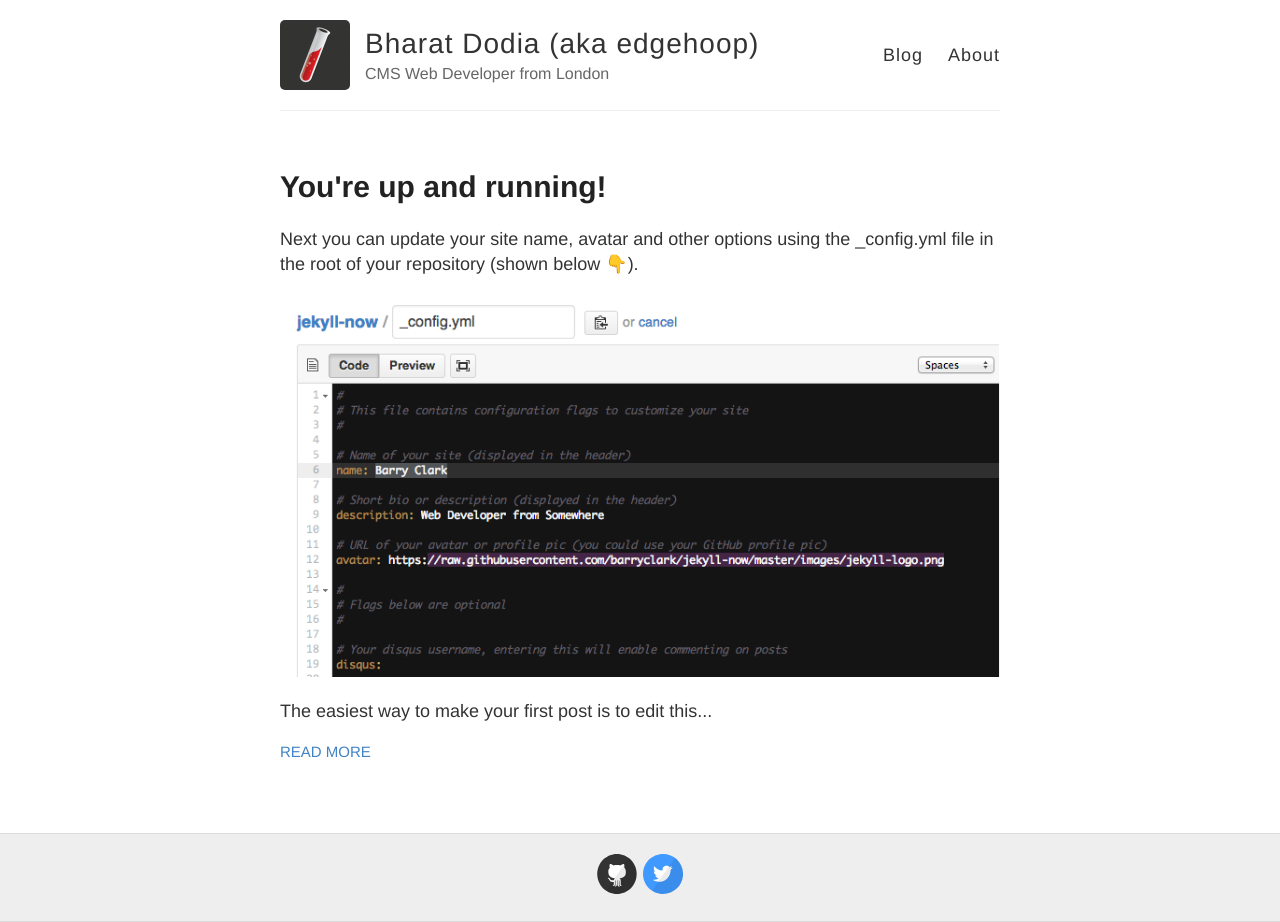
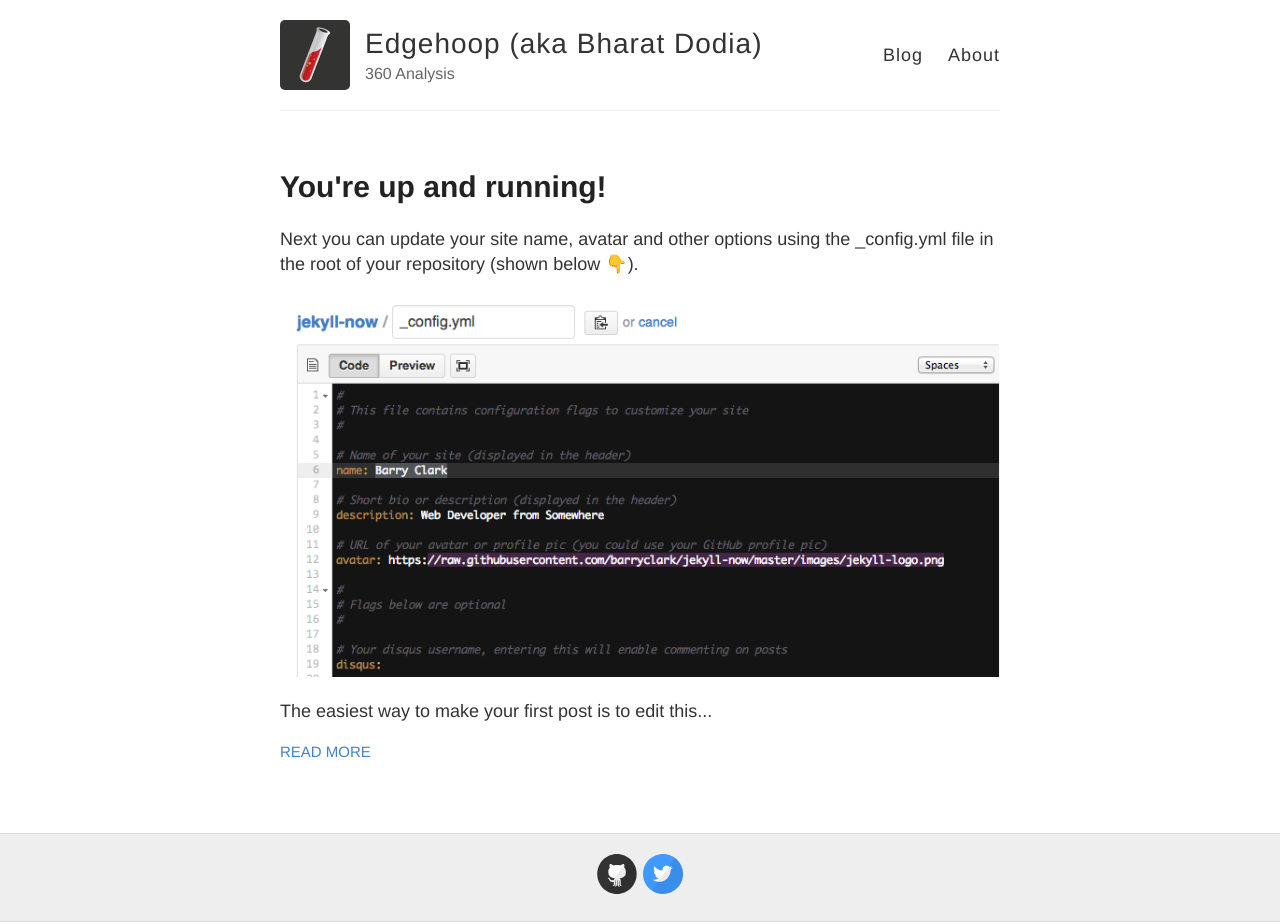
Before and after one commit to bdodia/bdodia.github.io, a Jekyll site: the page built from index.html, in a window 1280 px wide. Built offline with Jekyll 4.4.1, drawn with Linux system fonts in a browser that asks for light colours; emoji names are drawn with the system emoji font.

Commit message:
Update _config.yml

```diff
--- a/_config.yml
+++ b/_config.yml
@@ -3,10 +3,10 @@
 #
 
 # Name of your site (displayed in the header)
-name: Bharat Dodia (aka edgehoop)
+name: Edgehoop (aka Bharat Dodia)
 
 # Short bio or description (displayed in the header)
-description: CMS Web Developer from London
+description: 360 Analysis
 
 # URL of your avatar or profile pic (you could use your GitHub profile pic)
 avatar: https://raw.githubusercontent.com/bdodia/bdodia.github.io/master/images/jekyll-logo.png
```
